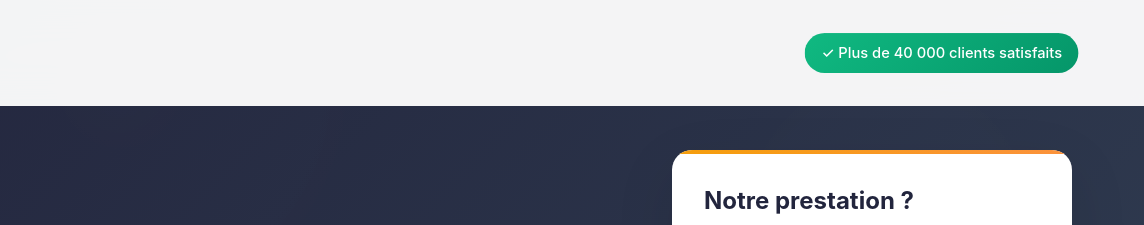
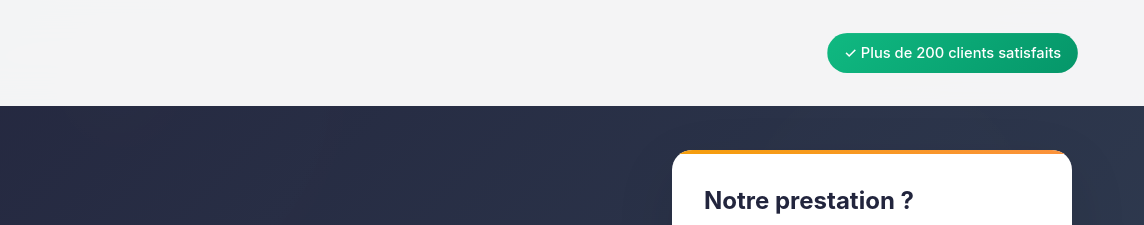
Before and after one commit to baskaure/market, a plain HTML site: page index.html in a window 1280 px wide. Shown: the top 225 px of the page, 136-1280 px from the left. Drawn offline with Linux system fonts and the light colour scheme.

Commit message:
Update trust badge client count in index.html

```diff
--- a/index.html
+++ b/index.html
@@ -17,7 +17,7 @@
         </div>
 
             <div class="trust-badge">
-                ✓ Plus de 40 000 clients satisfaits
+                ✓ Plus de 200 clients satisfaits
             </div>
         </nav>
     </header>
```
